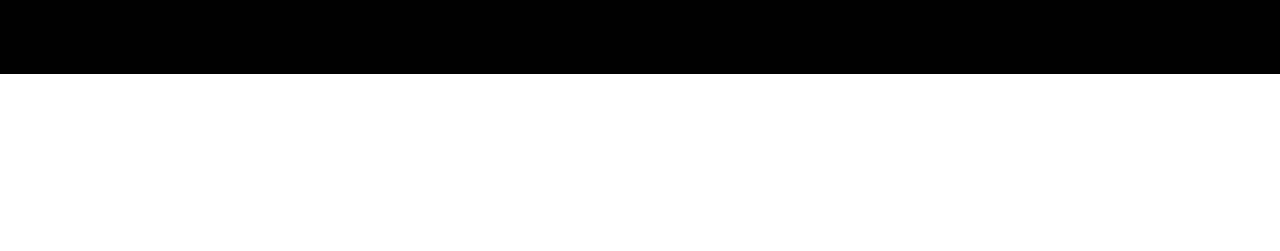
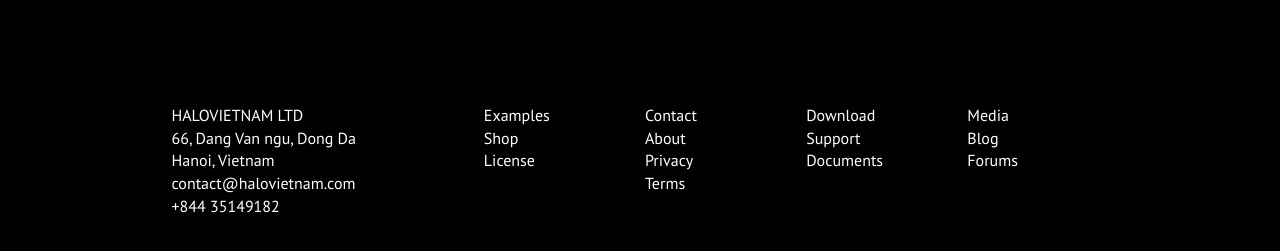
Before and after one commit to AlexanderMezhenskyi/tinyone, a website: page src/index.html in a window 1280 px wide. Shown: the part 1932-2183 px from the top of the page. Before the commit the page ends 2006 px from the top, so only its background shows below. Drawn offline with Linux system fonts and the light colour scheme.

Commit message:
added footer

```diff
--- a/src/assets/stylesheets/main.scss
+++ b/src/assets/stylesheets/main.scss
@@ -220,3 +220,29 @@
     margin-right: 0;
   }
 }
+
+
+.ma-footer {
+  padding: 30px 0 117px;
+  background: $primaryColor;
+  color: #ffffff;
+  font-family: $regularFontFamily;
+  font-size: 16px;
+  font-weight: 400;
+  &__links {
+    list-style-type: none;
+    margin-left: -10px;
+  }
+  &__link {
+    text-decoration: none;
+    color: #ffffff;
+    &:hover {
+      text-decoration: none;
+      color: #ffffff;
+      border-bottom: 1px solid #ffffff;
+    }
+  }
+  &__address {
+    margin-bottom: 0;
+  }
+}
--- a/src/index.html
+++ b/src/index.html
@@ -216,7 +216,48 @@
 
 <footer class="ma-footer">
 	<div class="container">
-		<div class="row"></div>
+		<div class="row">
+			<div class="col-xs-3 col-sm-3 col-md-3 col-lg-3">
+				<address class="ma-footer__address">
+					HALOVIETNAM LTD<br>
+					66, Dang Van ngu, Dong Da<br>
+					Hanoi, Vietnam
+				</address>
+				<a class="ma-footer__link" href="mailto:contact@halovietnam.com">contact@halovietnam.com</a>
+				<address>
+					+844 35149182
+				</address>
+			</div>
+			<div class="col-xs-1 col-xs-offset-1 col-sm-1 col-sm-offset-1 col-md-1 col-md-offset-1 col-lg-1 col-lg-offset-1">
+				<ul class="ma-footer__links">
+					<li class="ma-footer__links-item"><a class="ma-footer__link" href="#">Examples</a></li>
+					<li class="ma-footer__links-item"><a class="ma-footer__link" href="#">Shop</a></li>
+					<li class="ma-footer__links-item"><a class="ma-footer__link" href="#">License</a></li>
+				</ul>
+			</div>
+			<div class="col-xs-1 col-xs-offset-1 col-sm-1 col-sm-offset-1 col-md-1 col-md-offset-1 col-lg-1 col-lg-offset-1">
+				<ul class="ma-footer__links">
+					<li class="ma-footer__links-item"><a class="ma-footer__link" href="#">Contact</a></li>
+					<li class="ma-footer__links-item"><a class="ma-footer__link" href="#">About</a></li>
+					<li class="ma-footer__links-item"><a class="ma-footer__link" href="#">Privacy</a></li>
+					<li class="ma-footer__links-item"><a class="ma-footer__link" href="#">Terms</a></li>
+				</ul>
+			</div>
+			<div class="col-xs-2 col-xs-offset-1 col-sm-2 col-sm-offset-1 col-md-2 col-md-offset-1 col-lg-2 col-lg-offset-1">
+				<ul class="ma-footer__links">
+					<li class="ma-footer__links-item"><a class="ma-footer__link" href="#">Download</a></li>
+					<li class="ma-footer__links-item"><a class="ma-footer__link" href="#">Support</a></li>
+					<li class="ma-footer__links-item"><a class="ma-footer__link" href="#">Documents</a></li>
+				</ul>
+			</div>
+			<div class="col-xs-2  col-sm-2  col-md-2  col-lg-2 ">
+				<ul class="ma-footer__links">
+					<li class="ma-footer__links-item"><a class="ma-footer__link" href="#">Media</a></li>
+					<li class="ma-footer__links-item"><a class="ma-footer__link" href="#">Blog</a></li>
+					<li class="ma-footer__links-item"><a class="ma-footer__link" href="#">Forums</a></li>
+				</ul>
+			</div>
+		</div>
 	</div>
 </footer>
 
```
Also changed, not shown: src/assets/stylesheets/main.css.
